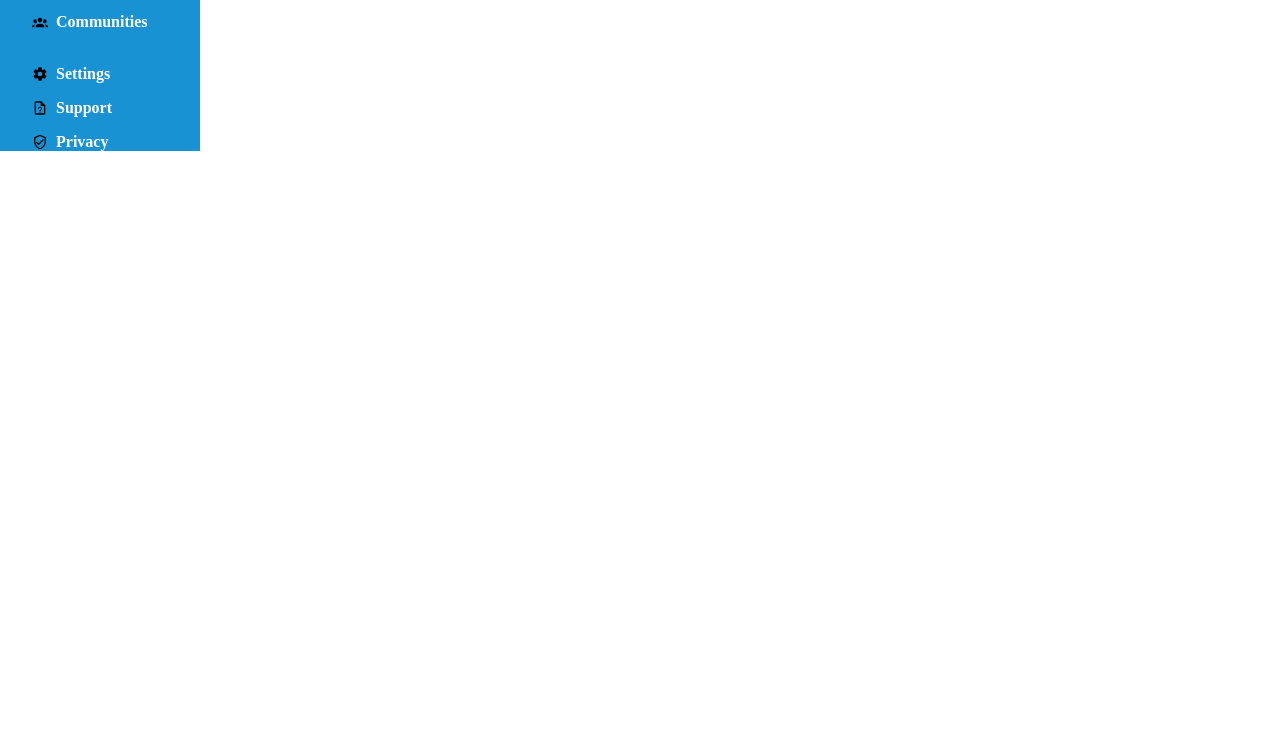
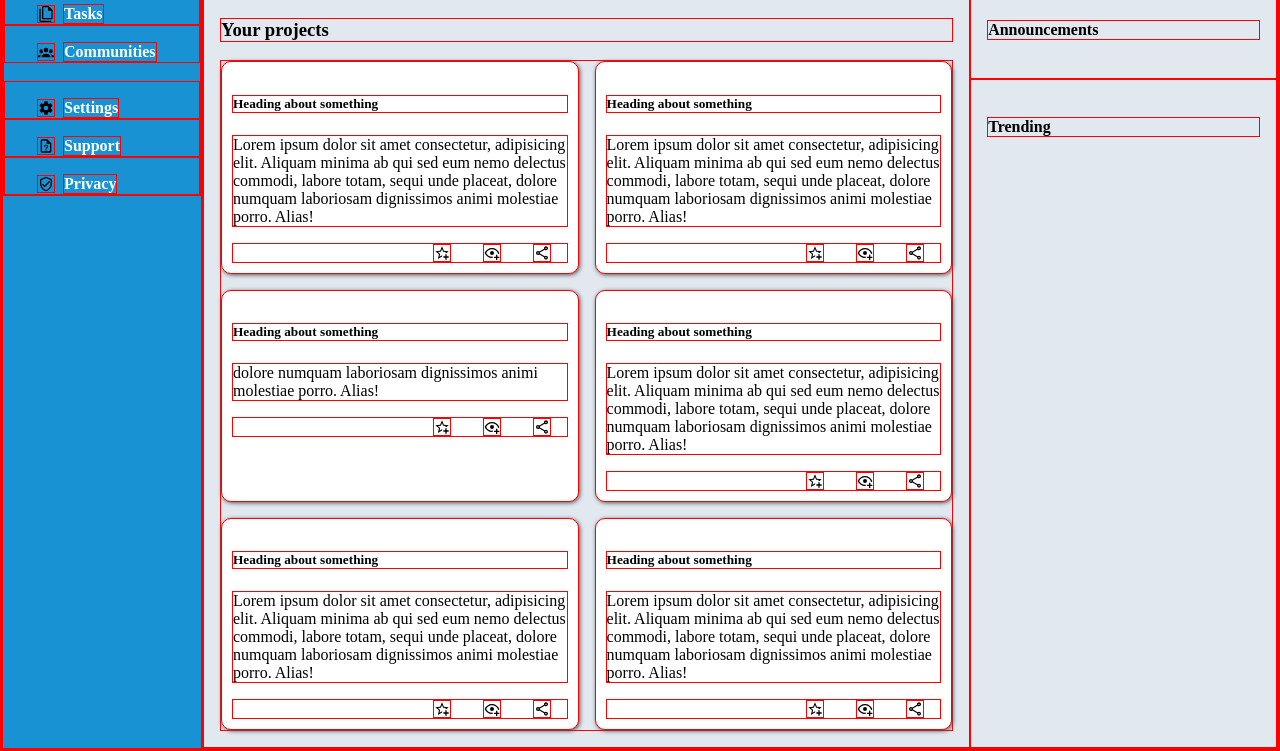
Before and after one commit to playtunes100/dashboard, a plain HTML site: page index.html in a window 1280 px wide. Shown: the part 223-974 px from the top of the page. Before the commit the page ends 800 px from the top, so only its background shows below. Drawn offline with Linux system fonts and the light colour scheme.

Commit message:
Add projects html and css

```diff
--- a/css/styles.css
+++ b/css/styles.css
@@ -1,4 +1,6 @@
-
+* {
+    border: 1px solid red;
+}
 body {
     margin: 0;
     display: grid;
@@ -55,6 +57,7 @@ body {
     grid-template-areas:
     'search profile'
     'greeting buttons';
+    box-shadow: inset 0px -1px 5px  #615b5b;
 }
 
 .search-container {
@@ -93,6 +96,13 @@ body {
 
 #profile-pic {
     height: 2rem;
+    border-radius: 50%;
+}
+
+#profile-pic:hover {
+    height: 2rem;
+    box-shadow: 0px 0px 2px 2px red;
+    cursor: pointer;
 }
 
 .greeting-container {
@@ -129,3 +139,60 @@ body {
     font-weight: bold;
     background-color: #1992d4;
 }
+.main-content {
+    grid-area: content;
+    display: grid;
+    grid-template-columns: 5fr 2fr;
+    grid-template-rows: min-content 1fr;
+    grid-template-areas:
+        'projects announcements'
+        'projects trending';
+    background-color: #e2e8f0;
+}
+
+.projects {
+    grid-area: projects;
+    padding: 1rem;
+}
+
+.card-container {
+    display: grid;
+    grid-template-columns: 1fr 1fr;
+    gap: 1rem;
+}
+
+.card {
+    padding: 10px;
+    box-shadow:  1px 1px 4px #535455;
+    border-radius: 10px;
+    background-color: white;
+
+}
+.card p {
+    display: -webkit-box;
+            -webkit-box-orient: vertical;
+            -webkit-line-clamp: 5;
+            overflow: hidden;
+            text-overflow: ellipsis;
+}
+
+.actions {
+    display: flex;
+    justify-content:right;
+    gap: 2rem;
+    padding-right: 1rem;
+}
+
+.actions img {
+    height: 1rem;
+}
+
+.announcements {
+    grid-area: announcements;
+    padding: 1rem;
+}
+
+.trending {
+    grid-area: trending;
+    padding: 1rem;
+}
--- a/index.html
+++ b/index.html
@@ -79,13 +79,94 @@
     </div>
     <div class="main-content">
         <div class="projects">
-
+            <h3>Your projects</h3>
+            <div class="card-container">
+                <div class="card">
+                    <h5>Heading about something</h5>
+                    <p>Lorem ipsum dolor sit amet consectetur, adipisicing elit.
+                        Aliquam minima ab qui sed eum nemo delectus commodi,
+                        labore totam, sequi unde placeat,
+                         dolore numquam laboriosam dignissimos animi molestiae porro.
+                         Alias!</p>
+                    <div class="actions">
+                        <img src="./images/star.svg" />
+                        <img src="./images/watch.svg" />
+                        <img src="./images/share.svg" />
+                    </div>
+                </div>
+                <div class="card">
+                    <h5>Heading about something</h5>
+                    <p>Lorem ipsum dolor sit amet consectetur, adipisicing elit.
+                        Aliquam minima ab qui sed eum nemo delectus commodi,
+                        labore totam, sequi unde placeat,
+                         dolore numquam laboriosam dignissimos animi molestiae porro.
+                         Alias!</p>
+                         <div class="actions">
+                            <img src="./images/star.svg" />
+                            <img src="./images/watch.svg" />
+                            <img src="./images/share.svg" />
+                        </div>
+                </div>
+                <div class="card">
+                    <h5>Heading about something</h5>
+                    <p>dolore numquam laboriosam dignissimos animi molestiae porro.
+                         Alias!
+                    </p>
+                    <div class="actions">
+                        <img src="./images/star.svg" />
+                        <img src="./images/watch.svg" />
+                        <img src="./images/share.svg" />
+                    </div>
+                </div>
+                <div class="card">
+                    <h5>Heading about something</h5>
+                    <p>Lorem ipsum dolor sit amet consectetur, adipisicing elit.
+                        Aliquam minima ab qui sed eum nemo delectus commodi,
+                        labore totam, sequi unde placeat,
+                         dolore numquam laboriosam dignissimos animi molestiae porro.
+                         Alias!
+                    </p>
+                    <div class="actions">
+                        <img src="./images/star.svg" />
+                        <img src="./images/watch.svg" />
+                        <img src="./images/share.svg" />
+                    </div>
+                </div>
+                <div class="card">
+                    <h5>Heading about something</h5>
+                    <p>Lorem ipsum dolor sit amet consectetur, adipisicing elit.
+                        Aliquam minima ab qui sed eum nemo delectus commodi,
+                        labore totam, sequi unde placeat,
+                         dolore numquam laboriosam dignissimos animi molestiae porro.
+                         Alias!
+                    </p>
+                    <div class="actions">
+                        <img src="./images/star.svg" />
+                        <img src="./images/watch.svg" />
+                        <img src="./images/share.svg" />
+                    </div>
+                </div>
+                <div class="card">
+                    <h5>Heading about something</h5>
+                    <p>Lorem ipsum dolor sit amet consectetur, adipisicing elit.
+                        Aliquam minima ab qui sed eum nemo delectus commodi,
+                        labore totam, sequi unde placeat,
+                         dolore numquam laboriosam dignissimos animi molestiae porro.
+                         Alias!
+                    </p>
+                    <div class="actions">
+                        <img src="./images/star.svg" />
+                        <img src="./images/watch.svg" />
+                        <img src="./images/share.svg" />
+                    </div>
+                </div>
+            </div>
         </div>
         <div class="announcements">
-
+            <h4>Announcements</h4>
         </div>
         <div class="trending">
-
+            <h4>Trending</h4>
         </div>
 
     </div>
```
